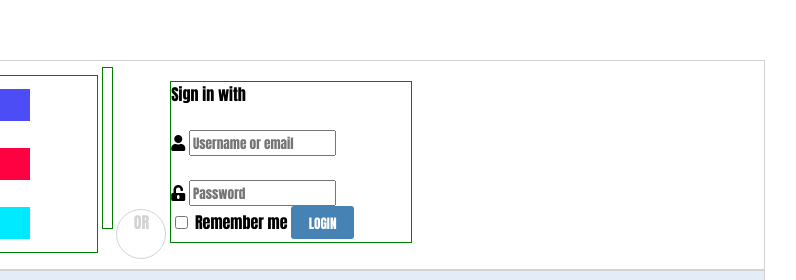
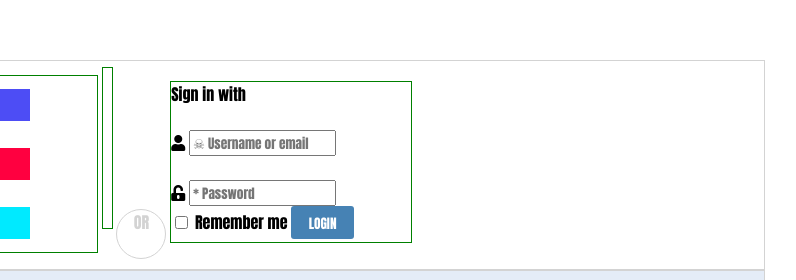
Before and after one commit to VivianeBusch-Wallace/login-app, a plain HTML site: page index.html in a window 1280 px wide. Shown: the part 108-388 px from the top of the page, 327-1123 px from the left. Drawn offline with Linux system fonts and the light colour scheme.

Commit message:
placeholder and removed doubled divider div

```diff
--- a/index.html
+++ b/index.html
@@ -38,7 +38,7 @@
             type="text"
             name="username-or-email"
             id="username-or-email"
-            placeholder="Username or email"
+            placeholder="&#9760 Username or email"
           />
           <br />
           <br />
@@ -47,7 +47,7 @@
             type="text"
             name="password"
             id="password"
-            placeholder="Password"
+            placeholder="&#x0002A Password"
           />
           <br />
           <input type="checkbox" name="remember-me" id="remember-me" />
```
